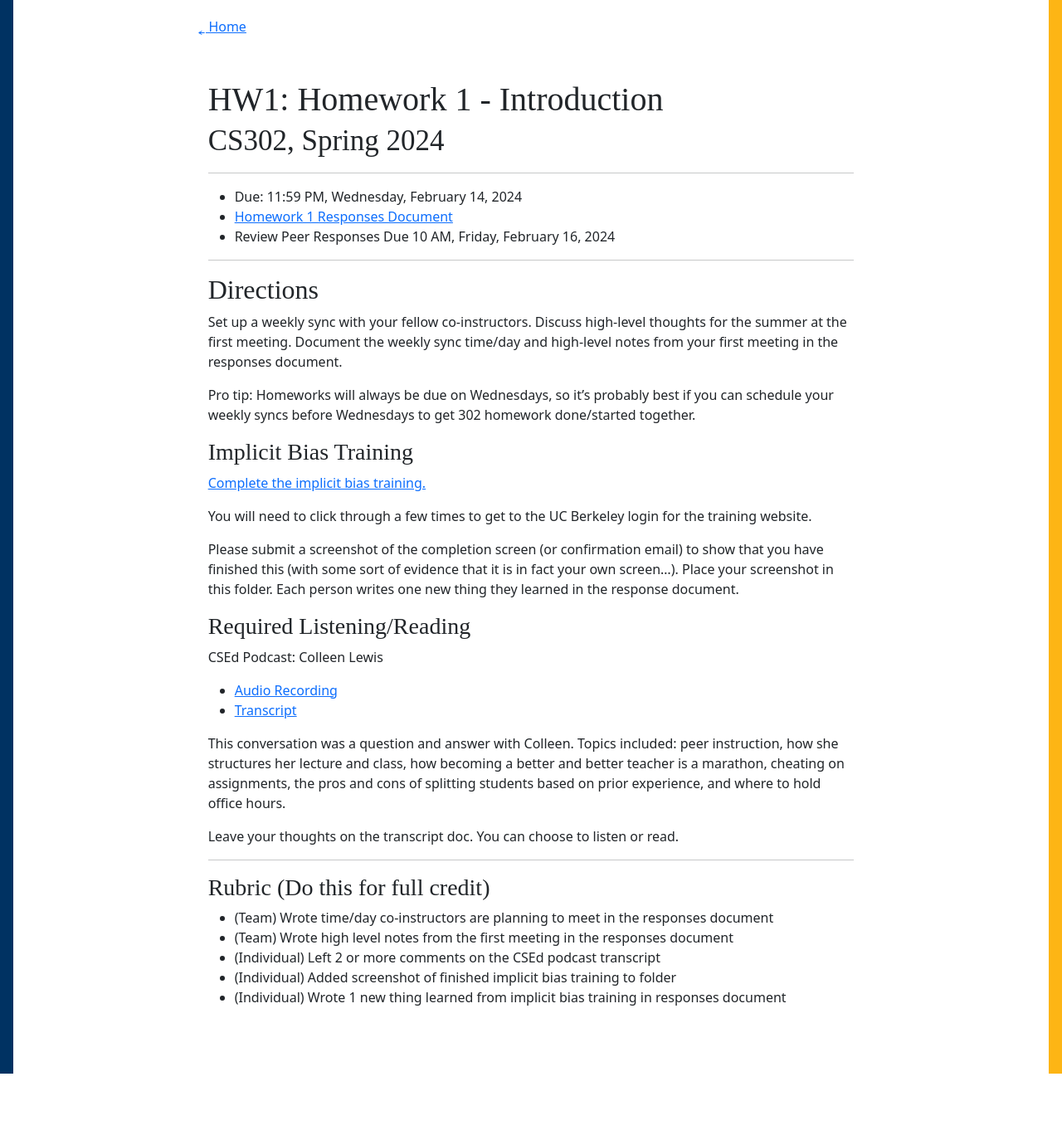
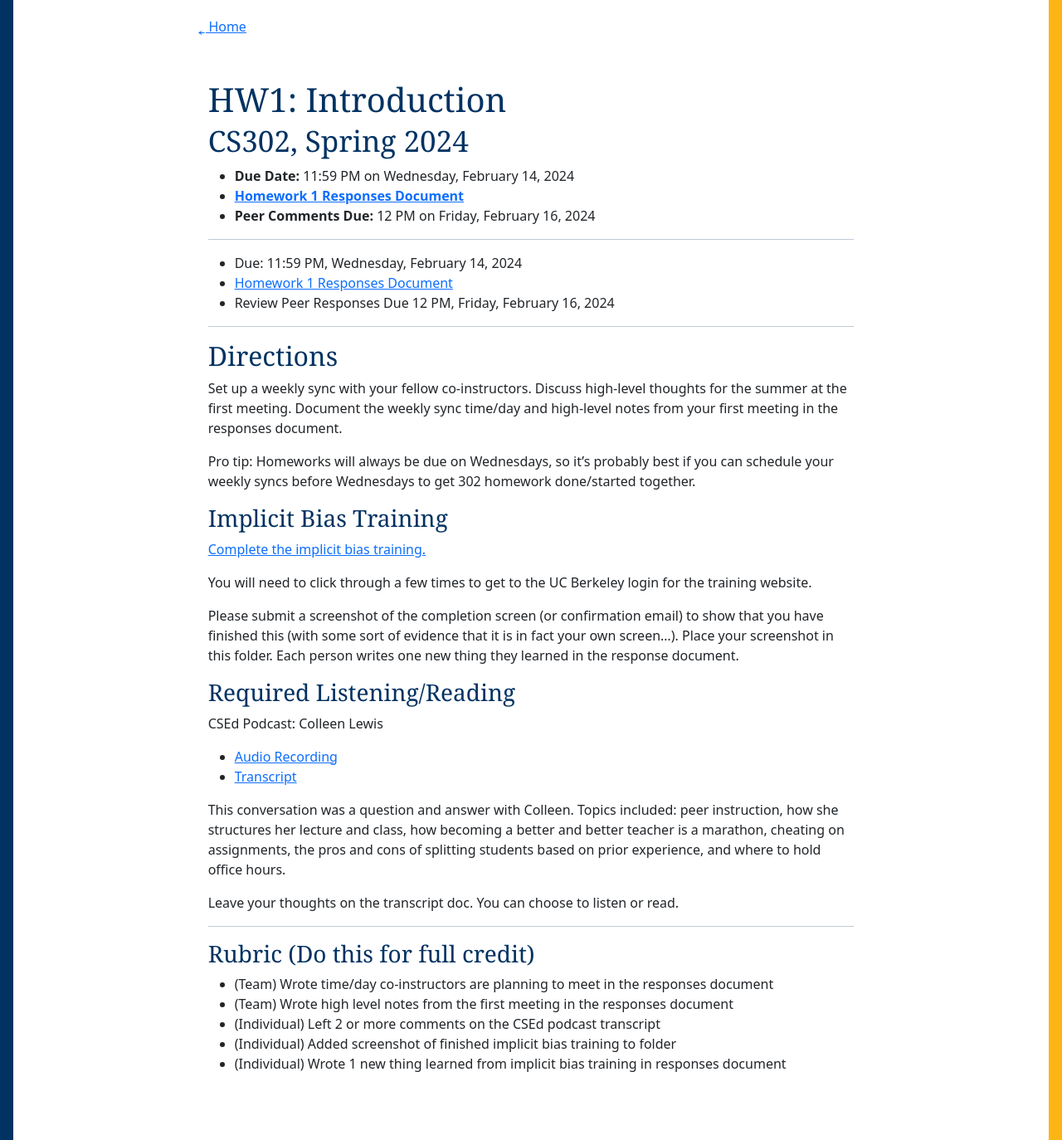
Before and after one commit to berkeley-cs302/sp24, a Jekyll site: the page built from hw/hw1.md, in a window 1280 px wide. Shown: the whole page at 83% size. Built offline with Jekyll 4.4.1, drawn with Linux system fonts in a browser that asks for light colours; some web fonts are replaced; before the commit the page ends 1294 px from its top, so only the background shows below that.

Commit message:
hw1, hw2 stuff...

```diff
--- a/_config.yml
+++ b/_config.yml
@@ -23,10 +23,10 @@ staff:
     role: co-instructor
 
 
+# This should be shared view-only just to students.
+google_drive_folder: https://drive.google.com/drive/u/1/folders/1Jf5sz5zDdEVVa6G8gMv4_H8gWFPeZDcc
+
 ## TODO: CURRENTLY NOT USED...
-google_drive_resources: https://
-google_drive_submissions: https://
-
 assignments:
   - name: HW1
     due_date: due_date_1
--- a/_layouts/base.html
+++ b/_layouts/base.html
@@ -8,6 +8,7 @@
 
     <!-- <link rel="stylesheet" href="/assets/css/style.css?v=1.0"> -->
     <title>{{ page.title }}</title>
+    <link rel="stylesheet" href="https://use.typekit.net/wea7iop.css">
     <link href="https://cdn.jsdelivr.net/npm/bootstrap@5.3.2/dist/css/bootstrap.min.css" rel="stylesheet" integrity="sha384-T3c6CoIi6uLrA9TneNEoa7RxnatzjcDSCmG1MXxSR1GAsXEV/Dwwykc2MPK8M2HN" crossorigin="anonymous">
 
     <style>
@@ -44,7 +45,9 @@
       }
 
       h1, h2, h3, h4, h5, h6 {
-        font-family: serif;
+        font-family: "freight-micro-pro", "FreightTextPro", "Freight Text", "Baskerville", Georgia,serif;
+        font-weight: 400;
+        font-style: normal;
         border-radius: 4px;
       }
     </style>
--- a/_layouts/hw.html
+++ b/_layouts/hw.html
@@ -9,6 +9,9 @@ layout: base
     padding: 16px;
     border-left: 16px solid var(--berkeley-blue);
     border-right: 16px solid var(--california-gold);
+  }
+  h1, h2, h3, h4, hr {
+    color: var(--berkeley-blue);
   }
 </style>
 
@@ -22,5 +25,14 @@ layout: base
     <small>CS302, {{ site.semester }}</small>
   </h1>
 
+  <section>
+    <ul>
+      <li><strong>Due Date: </strong>11:59 PM on {{ page.due_date }}</li>
+      <li><strong><a href="{{ page.responses_doc }}" target="_blank">Homework {{ page.number }} Responses Document</a></strong></li>
+      <li><strong>Peer Comments Due: </strong> 12 PM on {{ page.peer_review_date }} </li>
+    </ul>
+  </section>
+  <hr>
+
   {{ content }}
 </main>
--- a/hw/hw1.md
+++ b/hw/hw1.md
@@ -1,21 +1,17 @@
 ---
 lang: en
-title: Homework 1 - Introduction
+title: Introduction
 number: 1
+permalink: /sp24/hw/hw1/
 layout: hw
 due_date: Wednesday, February 14, 2024
-permalink: hw/hw1/
-
----
-
-<!-- {{ page.number }} -->
-<!-- {{ site.assignments[{{ page.number }}] }} -->
-
+peer_review_date: Friday, February 16, 2024
+responses_doc: https://docs.google.com/document/d/1-S5Lz2hitWqoMdFV2Zs6p_xafOuxLL-cxUqo4wKqoT0/edit
 ---
 
 * Due: 11:59 PM, Wednesday, February 14, 2024
-* [Homework 1 Responses Document](https://docs.google.com/document/d/1-S5Lz2hitWqoMdFV2Zs6p_xafOuxLL-cxUqo4wKqoT0/edit)
-* Review Peer Responses Due 10 AM, Friday, February 16, 2024
+* [Homework 1 Responses Document]()
+* Review Peer Responses Due 12 PM, Friday, February 16, 2024
 
 ---
 
```
Also changed, not shown: cs302style.css (+135 -146 lines), hw/hw2.md (+4 -7 lines), index.md (+1 -1 lines).
